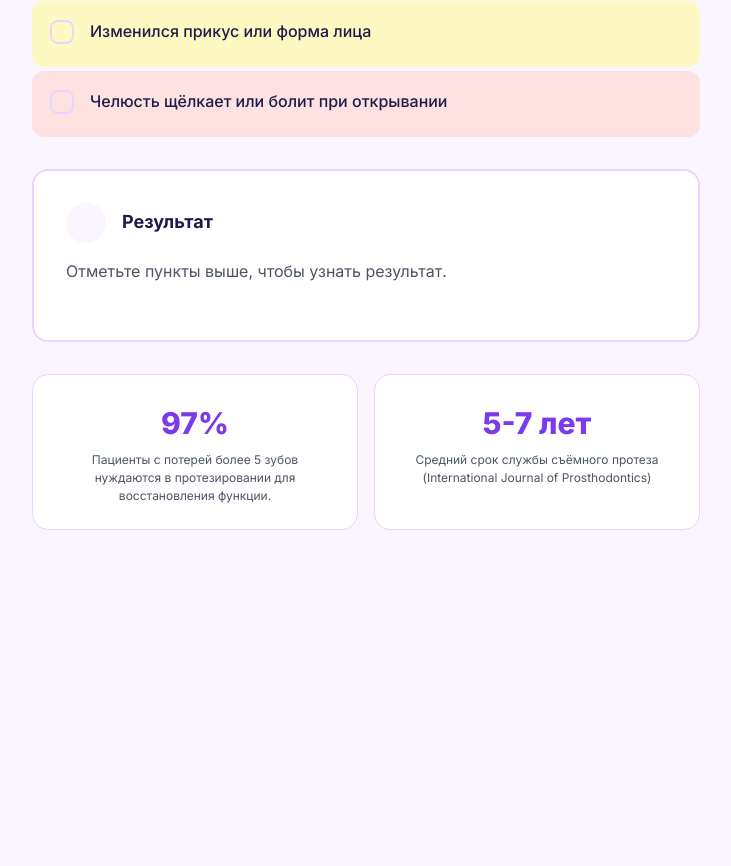
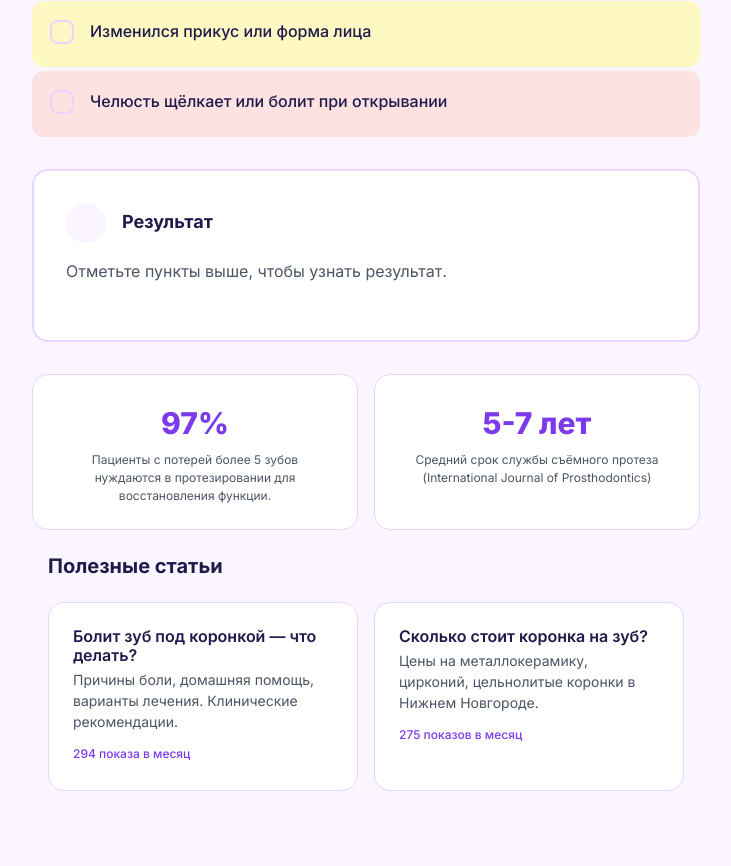
Before and after one commit to vpcea2s1r/ortopednn-auto, an Astro site: page /checkup in a window 1280 px wide. Shown: the part 883-1749 px from the top of the page, without its empty margins (274-1005 px from the left). Before the commit the page ends 1437 px from the top, so only its background shows below. Built offline with nearby package versions, Linux system fonts and the light colour scheme; Astro itself is replaced by a stand-in of ours.

Commit message:
fix: добавить блок статей на /checkup/ + ссылки на статьи

```diff
--- a/src/pages/checkup/index.astro
+++ b/src/pages/checkup/index.astro
@@ -131,6 +131,24 @@ import socials from '../../../data/socials.json';
           <div class="info-card__label">Средний срок службы съёмного протеза (International Journal of Prosthodontics)</div>
         </div>
       </div>
+
+      <section class="articles-section">
+        <div class="container">
+          <h2>Полезные статьи</h2>
+          <div class="articles-grid">
+            <a href="/checkup/bolit-zub-pod-koronkoj" class="article-card">
+              <h3>Болит зуб под коронкой — что делать?</h3>
+              <p>Причины боли, домашняя помощь, варианты лечения. Клинические рекомендации.</p>
+              <span class="article-meta">294 показа в месяц</span>
+            </a>
+            <a href="/checkup/koronka-na-zub-cena" class="article-card">
+              <h3>Сколько стоит коронка на зуб?</h3>
+              <p>Цены на металлокерамику, цирконий, цельнолитые коронки в Нижнем Новгороде.</p>
+              <span class="article-meta">275 показов в месяц</span>
+            </a>
+          </div>
+        </div>
+      </section>
     </div>
   </main>
 </BaseLayout>
@@ -277,5 +295,16 @@ import socials from '../../../data/socials.json';
   .info-grid { grid-template-columns: 1fr; }
   .result-block { padding: var(--space-lg); }
   .btn { width: 100%; justify-content: center; }
-}
+  }
+  .articles-section { padding-bottom: var(--space-2xl); }
+  .articles-section h2 { font-size: var(--text-xl); color: var(--color-text); margin-bottom: var(--space-lg); }
+  .articles-grid { display: grid; grid-template-columns: 1fr 1fr; gap: var(--space-md); }
+  .article-card { display: block; background: white; border: 1px solid var(--color-border); border-radius: var(--radius-xl); padding: var(--space-lg); text-decoration: none; transition: all var(--transition-fast); }
+  .article-card:hover { transform: translateY(-2px); box-shadow: 0 8px 25px rgba(124, 58, 237, 0.1); border-color: var(--color-primary); text-decoration: none; }
+  .article-card h3 { font-size: var(--text-base); color: var(--color-text); margin-bottom: var(--space-xs); font-weight: 600; }
+  .article-card p { font-size: var(--text-sm); color: var(--color-text-muted); margin-bottom: var(--space-sm); line-height: 1.5; }
+  .article-meta { font-size: var(--text-xs); color: var(--color-primary); font-weight: 500; }
+  @media (max-width: 640px) {
+    .articles-grid { grid-template-columns: 1fr; }
+  }
 </style>
```
